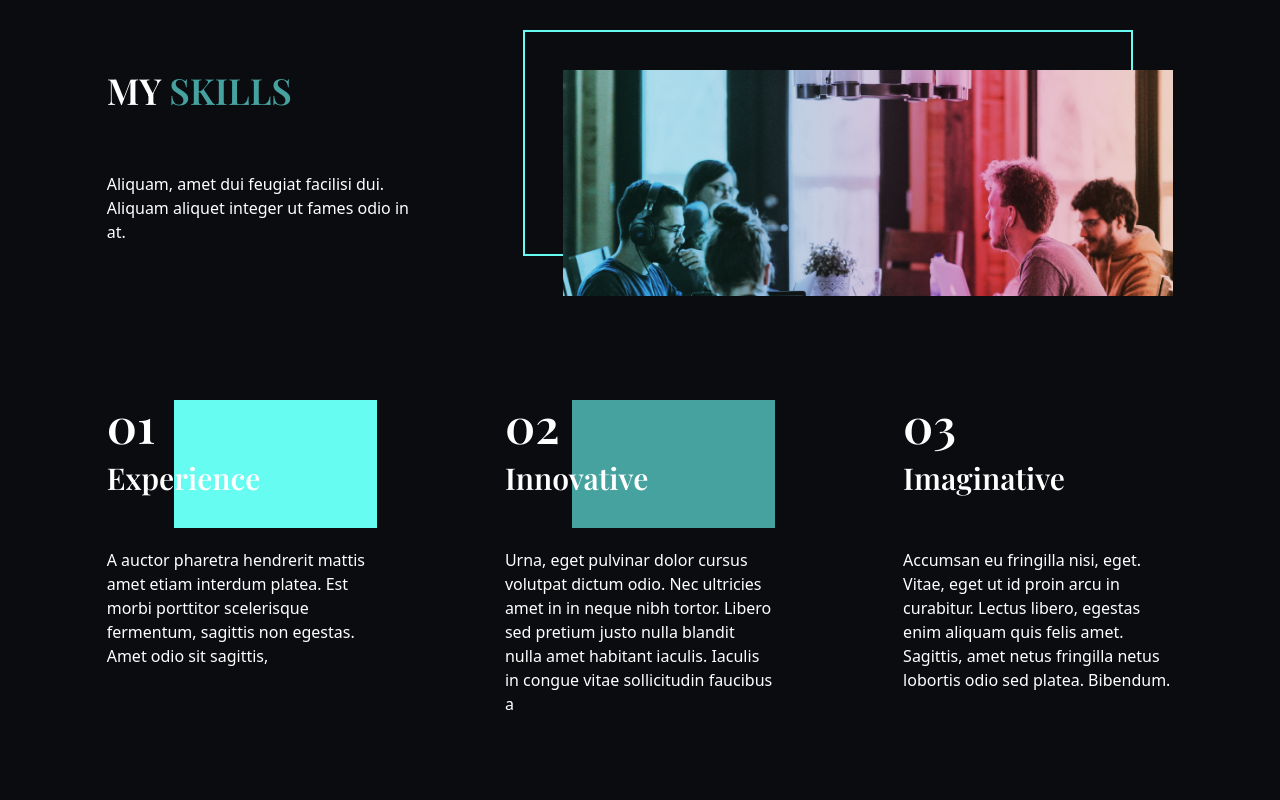
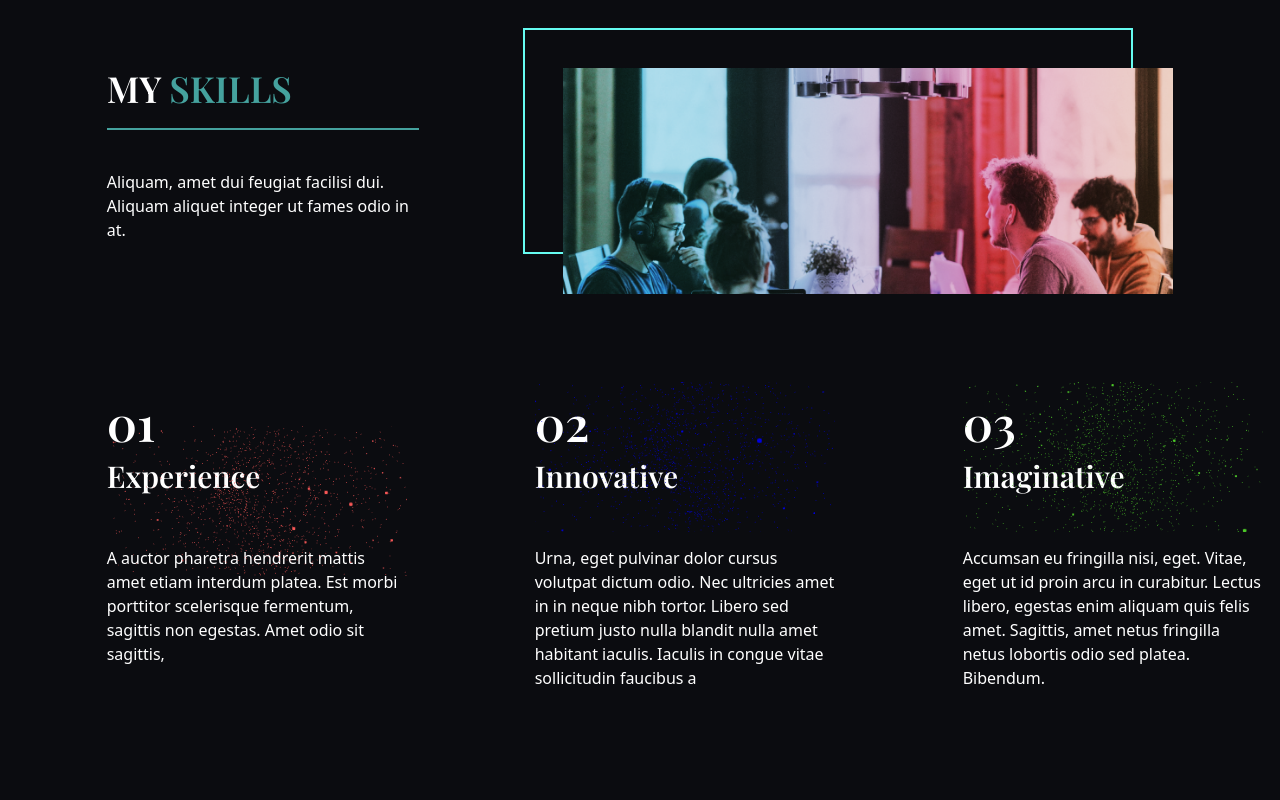
Before and after one commit to travisburns/portfoliosite, a React (Vite) app in the folder portfoliosite/: page / in a window 1280 px wide. Shown: the part 900-1700 px from the top of the page. Built offline with nearby package versions, Linux system fonts and the light colour scheme.

Commit message:
Added StarsCanvas Components and learned the basics of using threeJs as background, specifically using particles for component backgrounds.

```diff
--- a/portfoliosite/src/App.jsx
+++ b/portfoliosite/src/App.jsx
@@ -9,6 +9,7 @@ import Projects from './scenes/Projects'
 import Testimonials from "./scenes/Testimonials"
 import Contact from "./scenes/Contact"
 import Footer from "./scenes/Footer";
+import StarsCanvas from "./scenes/StarsCanvas.jsx";
 
 function App() {
   const [selectedPage, setSelectedPage] = useState('home');
@@ -29,37 +30,42 @@ function App() {
 
   return (
    <div className="app bg-deep-blue">
+
     <Navbar
     isTopOfPage={isTopOfPage}
     selectedPage ={selectedPage}
     setSelectedPage={setSelectedPage}
     />
     <div className="w-5/6 mx-auto md:h-full">
+
       {isAboveMediumScreens && (
         <DotGroup
           selectedPage = {selectedPage}
           setSelectedPage = {setSelectedPage}
         />
       )}
+
       <Landing setSelectedPage={setSelectedPage} />
     </div>
-    <LineGradient />
+
+
    <div className="w-5/6 mx-auto md:h-full">
+
         <MySkills />
 
    </div>
-   <LineGradient />
+
    <div className="w-5/6 mx-auto">
     <Projects />
    </div>
 
-   <LineGradient />
+
    <div className="w-5/6 mx-auto md:h-full">
     <Testimonials />
    </div>
 
 
-   <LineGradient />
+
    <div className="w-5/6 mx-auto md:h-full">
     <Contact />
    </div>
--- a/portfoliosite/src/components/LineGradient.jsx
+++ b/portfoliosite/src/components/LineGradient.jsx
@@ -1,5 +1,5 @@
 const LineGradient = ( width ="w-full") => {
-    return <div className={`h-0.5 ${width} bg-gradient-rainblue`} />
+    return <div className={`h-0.5 ${width} bg-red`} />
 }
 
 export default LineGradient;
--- a/portfoliosite/src/scenes/Contact.jsx
+++ b/portfoliosite/src/scenes/Contact.jsx
@@ -1,6 +1,7 @@
 import LineGradient from "../components/LineGradient";
 import { useForm } from "react-hook-form";
 import { motion } from "framer-motion";
+import contactimg from "../assets/contact-image.jpeg"
 
 const Contact = () => {
     const {
@@ -55,7 +56,7 @@ const Contact = () => {
               visible: { opacity: 1, y: 0 },
             }}
             >
-            <img src="../assets/contact-image.jpeg" alt="contact"  />
+            <img src={ contactimg } alt="contact"  />
             </motion.div>
 
             <motion.div
--- a/portfoliosite/src/scenes/MySkills.jsx
+++ b/portfoliosite/src/scenes/MySkills.jsx
@@ -2,13 +2,21 @@ import LineGradient from "../components/LineGradient";
 import useMediaQuery from "../hooks/useMediaQuery";
 import { motion } from "framer-motion";
 import myskills from '../assets/skills-image.png'
+import StarsCanvas from "./StarsCanvas";
+import StarsCanvas2 from "./StarsCanvas2";
+import StarsCanvas3 from "./StarsCanvas3";
+import StarsCanvas4 from "./StarsCanvas4";
 
 const MySkills = () => {
   const isAboveLarge = useMediaQuery("(min-width: 1060px)");
+
   return (
-    <section id="skills" className="pt-10 pb-24">
+
+    <section id="skills" className="pt-10 pb-24 z-[1]">
+
       {/* HEADER AND IMAGE SECTION */}
       <div className="md:flex md:justify-between md:gap-16 mt-32">
+
         <motion.div
           className="md:w-1/3"
           initial="hidden"
@@ -31,7 +39,9 @@ const MySkills = () => {
         </motion.div>
 
         <div className="mt-16 md:mt-0">
+
           {isAboveLarge ? (
+
             <div
               className="relative z-0 ml-20 before:absolute before:-top-10 before:-left-10
               before:w-full before:h-full before:border-2 before:border-blue before:z-[-1]"
@@ -67,15 +77,20 @@ const MySkills = () => {
               <p className="font-playfair font-semibold text-5xl">01</p>
               <p className="font-playfair font-semibold text-3xl mt-3">
                 Experience
+
               </p>
+
             </div>
-            <div className="w-1/2 md:w-3/4 h-32 bg-blue absolute right-0 top-0 z-[-1]" />
+
           </div>
-          <p className="mt-5">
+          <div className="mt-5">
+            <p>
               A auctor pharetra hendrerit mattis amet etiam interdum platea. Est
               morbi porttitor scelerisque fermentum, sagittis non egestas. Amet
               odio sit sagittis,
             </p>
+          </div>
+          <StarsCanvas2 className="canvas-2 w-1/2 md:w-3/4 h-32 relative bottom-[25px] right-0 top-0 z-[11]" />
         </motion.div>
 
         {/* INNOVATIVE */}
@@ -95,18 +110,23 @@ const MySkills = () => {
               <p className="font-playfair font-semibold text-5xl">02</p>
               <p className="font-playfair font-semibold text-3xl mt-3">
                 Innovative
+
               </p>
+
             </div>
-            <div className="w-1/2 md:w-3/4 h-32 bg-red absolute right-0 top-0 z-[-1]" />
+            <StarsCanvas3 className="canvas-2 w-1/2 md:w-3/4 h-32 relative bottom-[25px] right-0 top-0 z-[11]" />
           </div>
-          <p className="mt-5">
+          <div className="mt-5">
+            <p>
               Urna, eget pulvinar dolor cursus volutpat dictum odio. Nec ultricies
               amet in in neque nibh tortor. Libero sed pretium justo nulla blandit
               nulla amet habitant iaculis. Iaculis in congue vitae sollicitudin
               faucibus a
             </p>
+          </div>
         </motion.div>
         {/* IMAGINATIVE */}
+
         <motion.div
           className="md:w-1/3 mt-10"
           initial="hidden"
@@ -125,16 +145,21 @@ const MySkills = () => {
                 Imaginative
               </p>
             </div>
-            <div className="w-1/2 md:w-3/4 h-32 bg-yellow absolute right-0 top-0 z-[-1]" />
+            <StarsCanvas4 className="w-1/2 md:w-3/4 h-32 bg-yellow absolute right-0 top-0 z-[-1]" />
+
           </div>
-          <p className="mt-5">
+          <div className="mt-5">
+            <p>
               Accumsan eu fringilla nisi, eget. Vitae, eget ut id proin arcu in
               curabitur. Lectus libero, egestas enim aliquam quis felis amet.
               Sagittis, amet netus fringilla netus lobortis odio sed platea.
               Bibendum.
             </p>
+          </div>
         </motion.div>
       </div>
+
+
     </section>
   );
 };
--- /dev/null
+++ b/portfoliosite/src/scenes/StarsCanvas2.jsx
@@ -0,0 +1,44 @@
+import { useState, useRef, Suspense } from "react";
+import { Canvas, useFrame } from "@react-three/fiber";
+import { Points, PointMaterial, Preload } from "@react-three/drei";
+import * as random from "maath/random/dist/maath-random.esm";
+
+const Stars = (props) => {
+  const ref = useRef();
+  const [sphere] = useState(() => random.inSphere(new Float32Array(9000), { radius: 2 }));
+
+  useFrame((state, delta) => {
+    ref.current.rotation.x -= delta / 1;
+    ref.current.rotation.y -= delta / 15;
+  });
+
+  return (
+    <group rotation={[0, 0, Math.PI / 4]}>
+      <Points ref={ref} positions={sphere} stride={3} frustumCulled {...props}>
+        <PointMaterial
+          transparent
+          color='red'
+          size={0.0100}
+          sizeAttenuation={true}
+          depthWrite={false}
+        />
+      </Points>
+    </group>
+  );
+};
+
+const StarsCanvas2 = () => {
+  return (
+    <div className='canvas-1 w-full h-auto relative inset-0 z-[11]'>
+      <Canvas className="canvas-control relative bottom-[15rem]" camera={{ position: [0, 0, 1] }}>
+        <Suspense className="canvas-child?" fallback={null}>
+          <Stars />
+        </Suspense>
+
+        <Preload all />
+      </Canvas>
+    </div>
+  );
+};
+
+export default StarsCanvas2;
--- /dev/null
+++ b/portfoliosite/src/scenes/StarsCanvas3.jsx
@@ -0,0 +1,44 @@
+import { useState, useRef, Suspense } from "react";
+import { Canvas, useFrame } from "@react-three/fiber";
+import { Points, PointMaterial, Preload } from "@react-three/drei";
+import * as random from "maath/random/dist/maath-random.esm";
+
+const Stars = (props) => {
+  const ref = useRef();
+  const [sphere] = useState(() => random.inSphere(new Float32Array(9000), { radius: 2 }));
+
+  useFrame((state, delta) => {
+    ref.current.rotation.x -= delta / 1;
+    ref.current.rotation.y -= delta / 15;
+  });
+
+  return (
+    <group rotation={[0, 0, Math.PI / 4]}>
+      <Points ref={ref} positions={sphere} stride={3} frustumCulled {...props}>
+        <PointMaterial
+          transparent
+          color='blue'
+          size={0.0100}
+          sizeAttenuation={true}
+          depthWrite={false}
+        />
+      </Points>
+    </group>
+  );
+};
+
+const StarsCanvas3 = () => {
+  return (
+    <div className='canvas-1 w-full h-auto relative inset-0 z-[11]'>
+      <Canvas className="canvas-control relative bottom-[7rem]" camera={{ position: [0, 0, 1] }}>
+        <Suspense className="canvas-child?" fallback={null}>
+          <Stars />
+        </Suspense>
+
+        <Preload all />
+      </Canvas>
+    </div>
+  );
+};
+
+export default StarsCanvas3;
--- /dev/null
+++ b/portfoliosite/src/scenes/StarsCanvas4.jsx
@@ -0,0 +1,44 @@
+import { useState, useRef, Suspense } from "react";
+import { Canvas, useFrame } from "@react-three/fiber";
+import { Points, PointMaterial, Preload } from "@react-three/drei";
+import * as random from "maath/random/dist/maath-random.esm";
+
+const Stars = (props) => {
+  const ref = useRef();
+  const [sphere] = useState(() => random.inSphere(new Float32Array(9000), { radius: 2 }));
+
+  useFrame((state, delta) => {
+    ref.current.rotation.x -= delta / 1;
+    ref.current.rotation.y -= delta / 15;
+  });
+
+  return (
+    <group rotation={[0, 0, Math.PI / 4]}>
+      <Points ref={ref} positions={sphere} stride={3} frustumCulled {...props}>
+        <PointMaterial
+          transparent
+          color='green'
+          size={0.0100}
+          sizeAttenuation={true}
+          depthWrite={false}
+        />
+      </Points>
+    </group>
+  );
+};
+
+const StarsCanvas4 = () => {
+  return (
+    <div className='canvas-1 w-full h-auto relative inset-0 z-[11]'>
+      <Canvas className="canvas-control relative bottom-[7rem]" camera={{ position: [0, 0, 1] }}>
+        <Suspense className="canvas-child?" fallback={null}>
+          <Stars />
+        </Suspense>
+
+        <Preload all />
+      </Canvas>
+    </div>
+  );
+};
+
+export default StarsCanvas4;
--- a/portfoliosite/src/scenes/Testimonials.jsx
+++ b/portfoliosite/src/scenes/Testimonials.jsx
@@ -3,16 +3,19 @@ import {motion} from "framer-motion"
 import image1 from "../assets/person-1.png"
 import image2 from "../assets/person-2.png"
 import image3 from "../assets/person-3.png"
+import StarsCanvas from "./StarsCanvas";
 
 const Testimonials = () => {
     const TestimonialStyles = `mx-auto relative max-w-[400px] h-[350px] flex flex-col
     justify-end pt-16 mt-48 before:absolute before:top-[-120px] before:-ml-[110px] before:left-1/2`
 
     return (
+
         <section id="testimonials" className="pt-32 pb-16">
             {/*HEADING */}
 
           <motion.div
+
           className="md:w-1/3 text-center md:text-left"
           initial="hidden"
           whileInView="visible"
@@ -23,6 +26,7 @@ const Testimonials = () => {
             visible: { opacity: 1, x: 0 },
           }}
         >
+
           <p className="font-playfair font-semibold text-4xl mb-5 text-red">
             TESTIMONIALS
           </p>
@@ -46,6 +50,7 @@ const Testimonials = () => {
             }}
           >
             <img src={image1} />
+
             <p className="font-playfair text-6xl">""</p>
             <p className="text-center text-xl">
                 Lorem ipsum dolor sit amet consectetur, adipisicing elit. Vero, voluptate!
```
Also changed, not shown: portfoliosite/src/scenes/Landing.jsx (+4 -4 lines), portfoliosite/src/scenes/Projects.jsx (+10 -0 lines), portfoliosite/src/assets/contact-image.jpeg (added), portfoliosite/src/scenes/StarsCanvas.jsx (renamed from portfoliosite/src/scenes/Canvas.jsx). Lines whose indentation alone changed are shown as unchanged.
